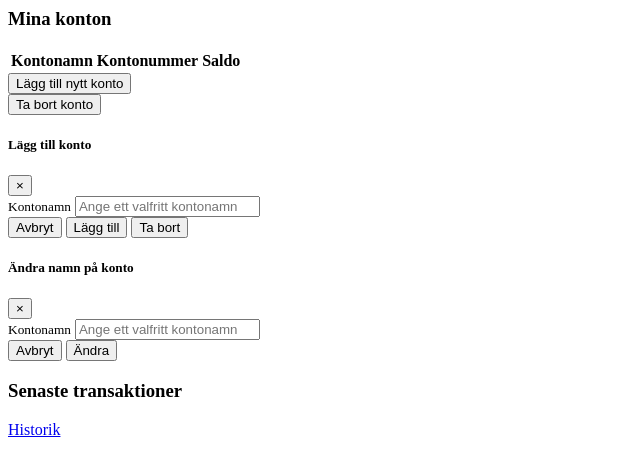
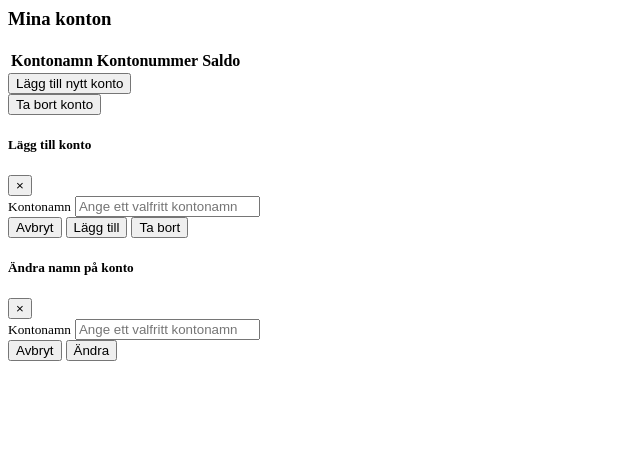
Before and after one commit to koyuki129/Bank, a website: page www/pages/my-accounts.html in a window 1280 px wide. Shown: the whole page, without its empty margins (0-640 px from the left). Drawn offline with Linux system fonts and the light colour scheme.

Commit message:
tar bort saker

```diff
--- a/www/pages/my-accounts.html
+++ b/www/pages/my-accounts.html
@@ -81,11 +81,6 @@
     </div>
   </div>
 </div>
-
-
-  <h3>Senaste transaktioner</h3>
-  <p><a href="http://localhost:3000/#start"> Historik</a></p>
-
 </body>
 </html>
 <body>
```
